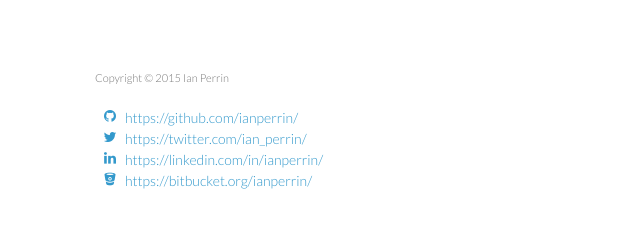
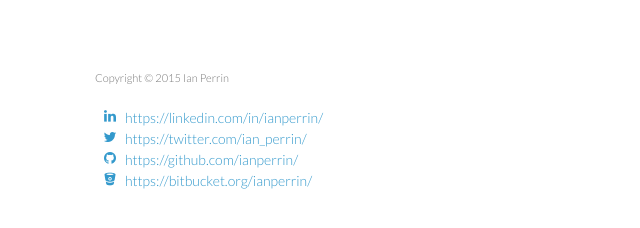
Before and after one commit to ianperrin/ianperrin.github.io, a Jekyll site: the page built from index.html, in a window 1280 px wide. Shown: the part 639-867 px from the top of the page, without its empty margins (115-755 px from the left). Built offline with Jekyll 4.4.1, drawn with Linux system fonts in a browser that asks for light colours; nearby versions of some CDN libraries; part of the change alters nothing that is shown.

Commit message:
Reordered links

```diff
--- a/_data/people.yml
+++ b/_data/people.yml
@@ -1,7 +1,7 @@
 - avatar: "a1f48542a3d8720a978bafb608a322bc"
   links:
+    linkedin: "https://linkedin.com/in/ianperrin/"
+    twitter: "https://twitter.com/ian_perrin/"
     github: "https://github.com/ianperrin/"
-    twitter: "https://twitter.com/ian_perrin/"
-    linkedin: "https://linkedin.com/in/ianperrin/"
     bitbucket: "https://bitbucket.org/ianperrin/"
   name: "Ian Perrin"
```
